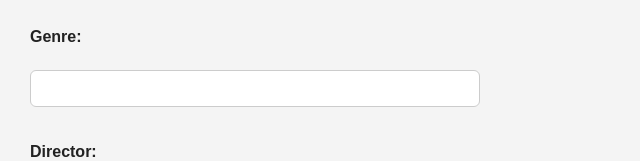
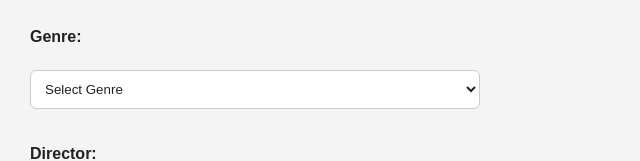
Before and after one commit to rohit-bhise9372/movies-backend, a React (Vite) app in the folder frontend/: page / in a window 1280 px wide. Shown: the part 300-461 px from the top of the page, without its empty margins (0-640 px from the left). Built offline with nearby package versions, Linux system fonts and the light colour scheme; no server answers.

Commit message:
Updated Form Genre

```diff
--- a/frontend/src/components/AddMovieForm.jsx
+++ b/frontend/src/components/AddMovieForm.jsx
@@ -84,14 +84,26 @@ const AddMovieForm = () => {
         <br />
         <br />
 
-        <label>Genre:</label>
-        <br />
-        <input
-          type="text"
-          name="genre"
-          value={formData.genre}
-          onChange={handleChange}
-        />
+ <label>Genre:</label>
+<br />
+<select
+  name="genre"
+  value={formData.genre}
+  onChange={handleChange}
+>
+  <option value="">Select Genre</option>
+  <option value="Action">Action</option>
+  <option value="Drama">Drama</option>
+  <option value="Comedy">Comedy</option>
+  <option value="Romance">Romance</option>
+  <option value="Thriller">Thriller</option>
+  <option value="Fantasy">Fantasy</option>
+  <option value="Sci-Fi">Sci-Fi</option>
+  <option value="Horror">Horror</option>
+  <option value="Sports">Sports</option>
+  <option value="Musical">Musical</option>
+  <option value="Other">Other</option>
+</select>
 
         <br />
         <br />
```
